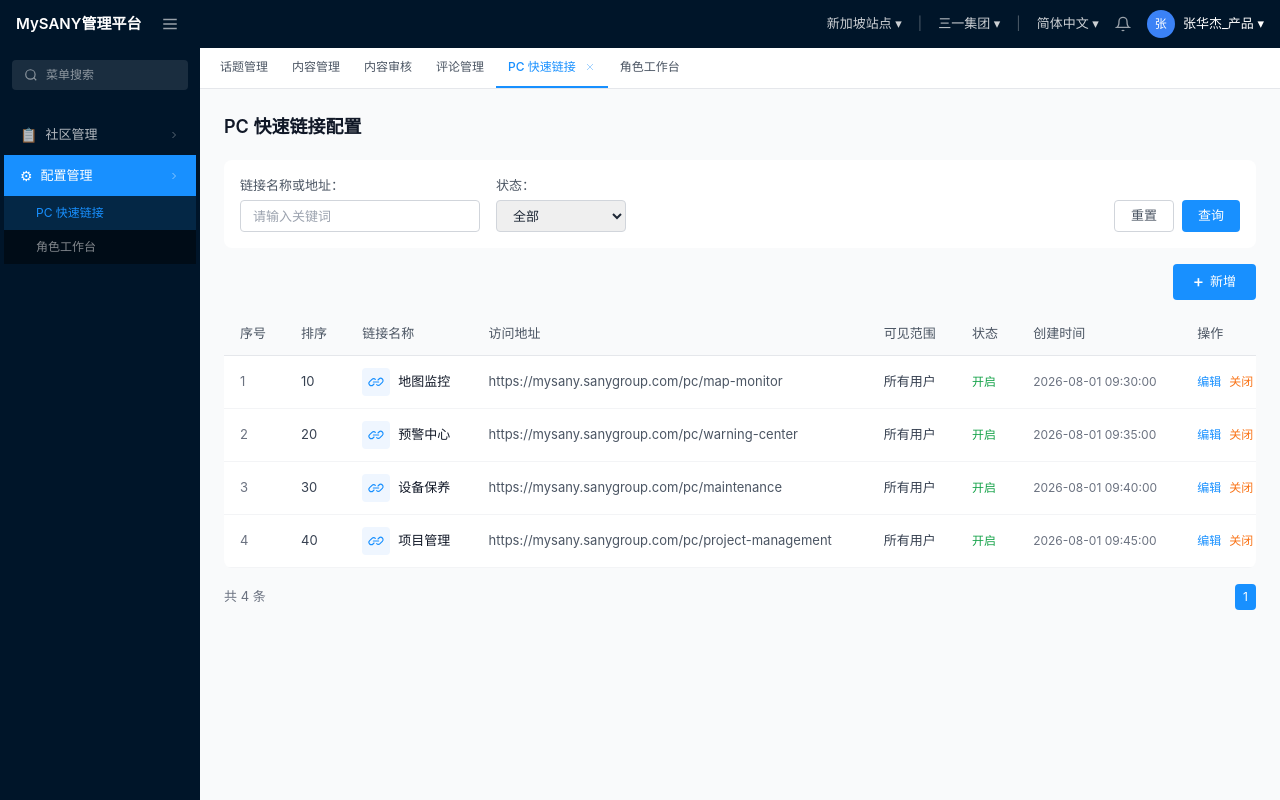
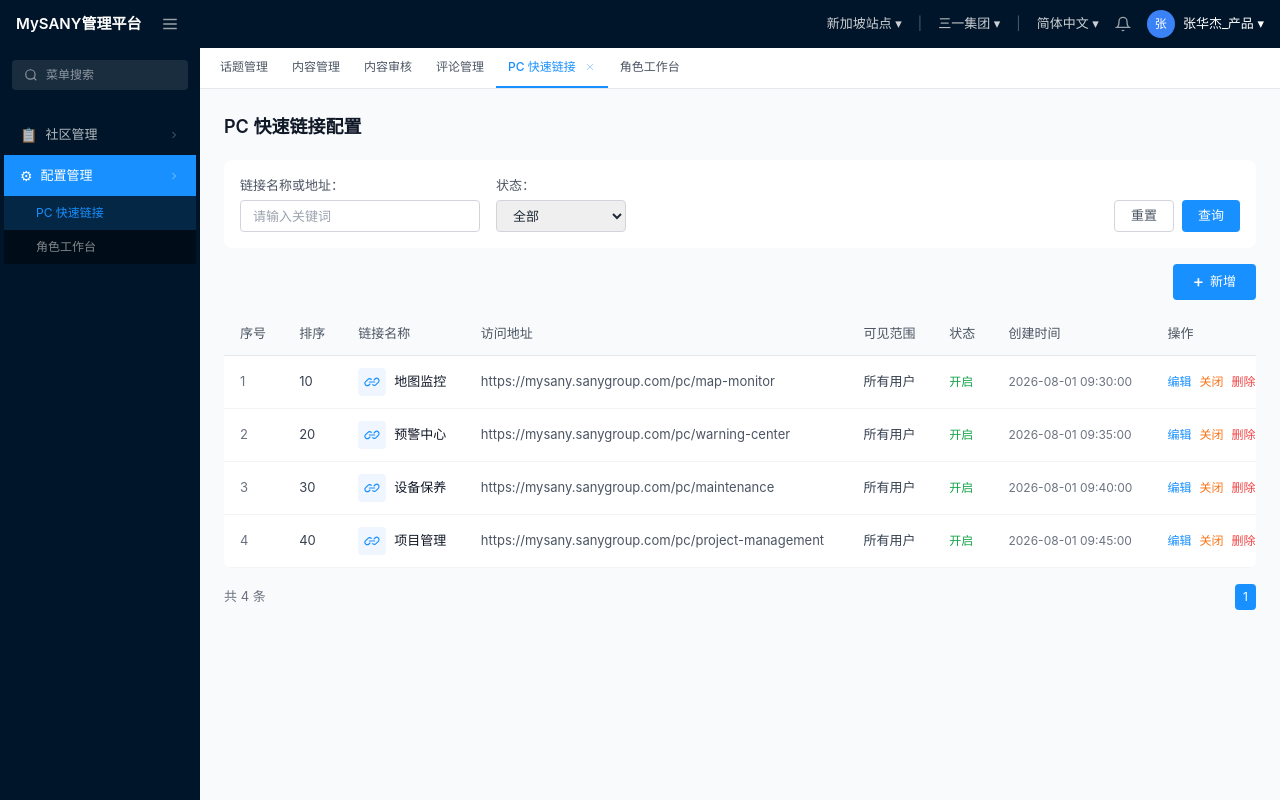
Before and after one commit to HuaJie-Git/SANY, a React (Vite) app: page /#/quick-links in a window 1280 px wide. Built offline with nearby package versions, Linux system fonts and the light colour scheme.

Commit message:
feat(admin): 支持删除所有 PC 快速链接

```diff
--- a/src/pages/Admin/QuickLinkSettings.jsx
+++ b/src/pages/Admin/QuickLinkSettings.jsx
@@ -85,7 +85,7 @@ export default function QuickLinkSettings() {
             <td className="px-4 py-3 text-gray-600 max-w-[440px]"><div className="max-w-[440px] truncate" dir="ltr" title={row.url}>{row.url || '--'}</div></td>
             <td className="px-4 py-3 text-gray-700 max-w-[210px] break-words" title={audienceLabel(row)}>{audienceLabel(row)}</td>
             <td className="px-4 py-3"><span className={`text-[12px] ${row.enabled ? 'text-green-600' : 'text-gray-400'}`}>{row.enabled ? '开启' : '关闭'}</span></td><td className="px-4 py-3 text-gray-500 text-[12px] whitespace-nowrap">{row.createdAt}</td>
-            <td className="px-4 py-3 whitespace-nowrap"><div className="flex items-center gap-2"><button type="button" className="text-[#1890ff] text-[12px] hover:underline" onClick={() => { setMessage(null); setEditing(row); }}>编辑</button><button type="button" className={`text-[12px] hover:underline ${row.enabled ? 'text-orange-500' : 'text-green-500'}`} onClick={() => toggle(row)}>{row.enabled ? '关闭' : '开启'}</button>{!row.builtIn && <button type="button" className="text-red-500 text-[12px] hover:underline" onClick={() => { setMessage(null); setDeleting(row); }}>删除</button>}</div></td>
+            <td className="px-4 py-3 whitespace-nowrap"><div className="flex items-center gap-2"><button type="button" className="text-[#1890ff] text-[12px] hover:underline" onClick={() => { setMessage(null); setEditing(row); }}>编辑</button><button type="button" className={`text-[12px] hover:underline ${row.enabled ? 'text-orange-500' : 'text-green-500'}`} onClick={() => toggle(row)}>{row.enabled ? '关闭' : '开启'}</button><button type="button" className="text-red-500 text-[12px] hover:underline" onClick={() => { setMessage(null); setDeleting(row); }}>删除</button></div></td>
           </tr>) : <tr><td colSpan={8} className="px-4 py-12 text-center text-gray-400">暂无符合条件的快速链接</td></tr>}
         </tbody>
       </table>
```
Also changed, not shown: 1 other file (tests, documents, lock files or other folders).
